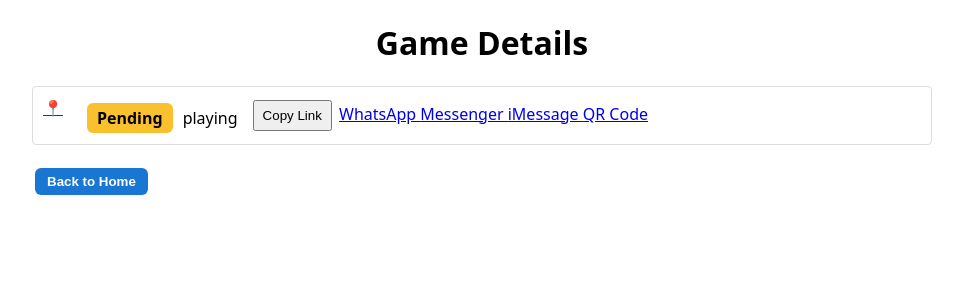
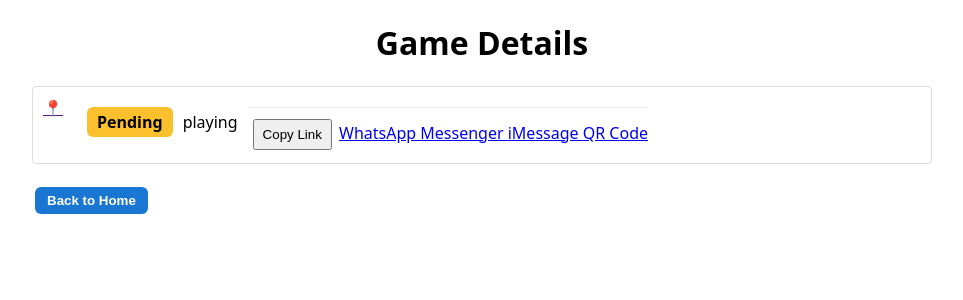
Before and after one commit to tozarslan-arch/pickup-soccer, a Flask app: template templates/single_game.html in a window 1280 px wide. Shown: the top 300 px of the page, without its empty margins (158-1121 px from the left). Run offline with Flask 3, Linux system fonts and the light colour scheme; the template is opened without the code that fills it, so the values that code supplies are empty.

Commit message:
Add files via upload

```diff
--- a/static/style.css
+++ b/static/style.css
@@ -11,6 +11,22 @@ body {
 
 h1 {
   text-align: center;
+}
+/* Add spacing above share icons */
+.share-row {
+  margin-top: 16px;
+  padding-top: 8px;
+  border-top: 1px solid #eee;
+}
+
+/* Ensure icons stay aligned and never collapse */
+.share-row .icon-btn {
+  flex-shrink: 0;
+}
+
+/* Fix event card vertical rhythm after adding map preview */
+.event-card > *:not(:first-child) {
+  margin-top: 10px;
 }
 
 section {
```
